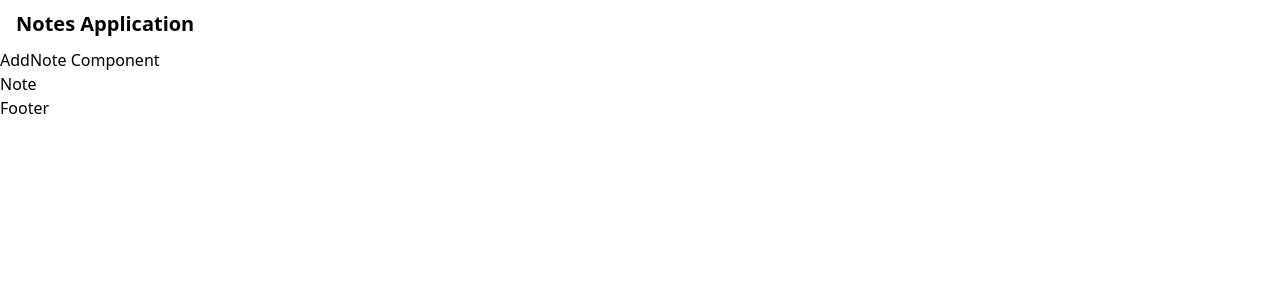
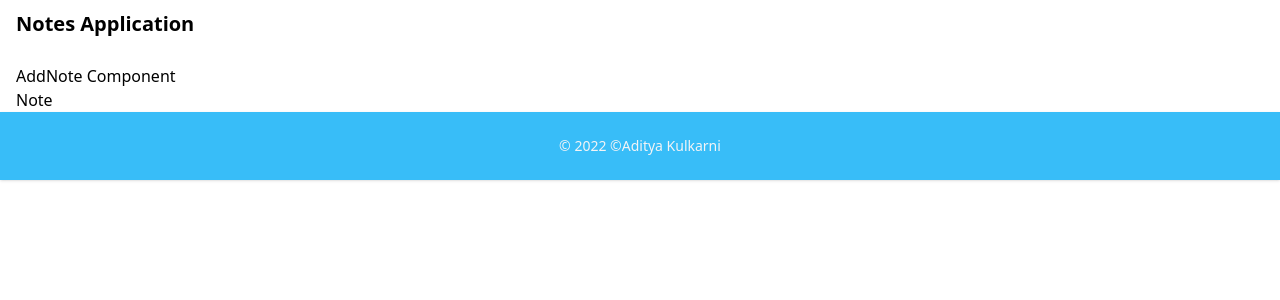
Before and after one commit to Aditya-Kulkarni-00/notes-app-react, a React (Create React App) app: page / in a window 1280 px wide. Shown: the top 300 px of the page. Built offline with nearby package versions, Linux system fonts and the light colour scheme.

Commit message:
Footer Component Code

```diff
--- a/src/App.js
+++ b/src/App.js
@@ -6,7 +6,9 @@ function App() {
   return (
     <>
     <Header/>
+    <div className="container mx-auto px-4 mt-4">
     <NotesList/>
+    </div>
     <Footer/>
     </>
   );
--- a/src/Components/Footer.js
+++ b/src/Components/Footer.js
@@ -1,6 +1,8 @@
 const Footer = () =>{
     return(
-        <p>Footer</p>
+<footer class="p-4 bg-sky-400 shadow md:flex md:items-center md:justify-between md:p-6 dark:bg-gray-800">
+    <span class="text-sm text-gray-100 sm:text-center dark:text-gray-400 text-center w-full">© 2022 <a href="/" class="hover:underline">&copy;Aditya Kulkarni</a></span>
+</footer>
     )
 }
 
```
